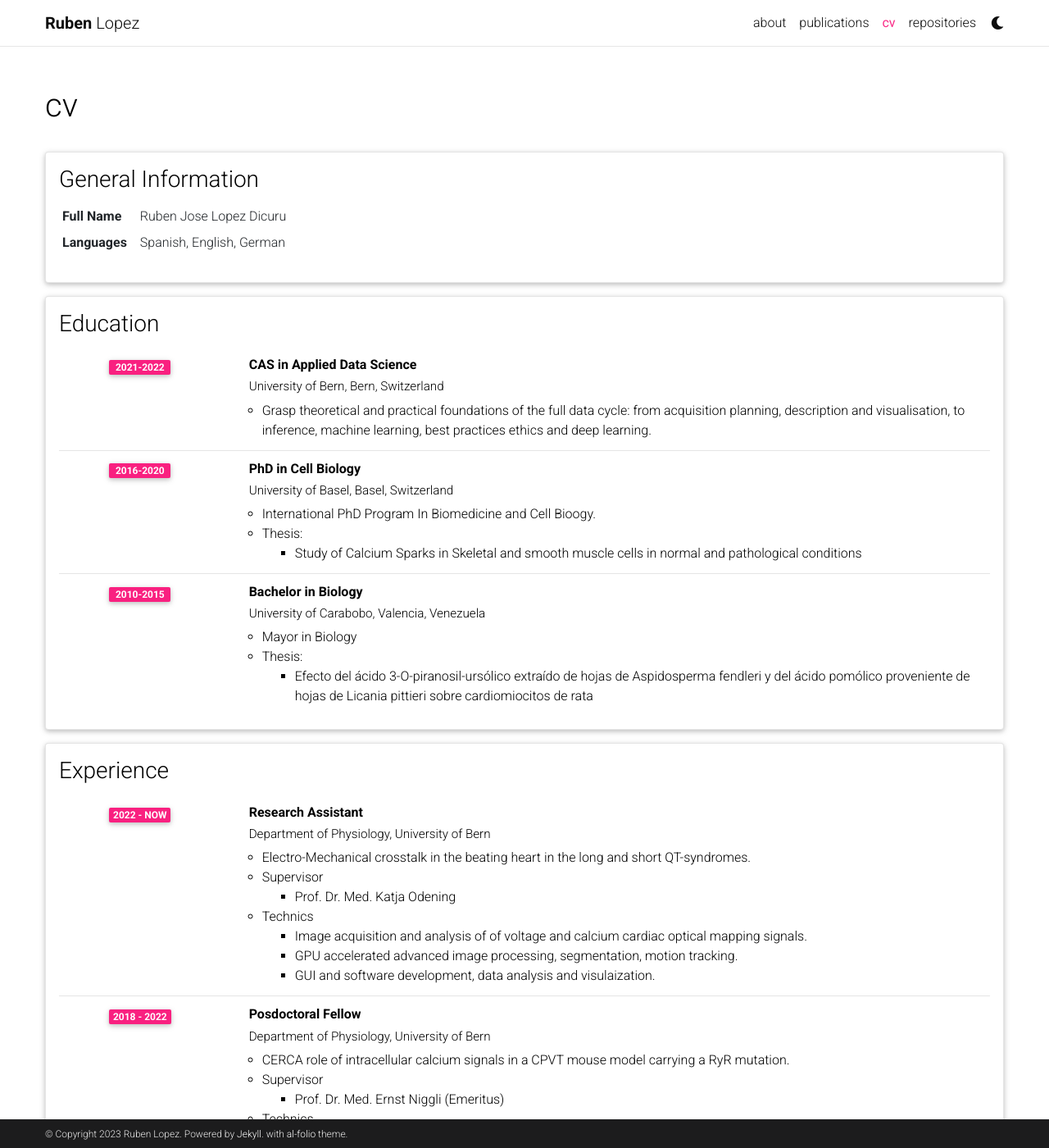
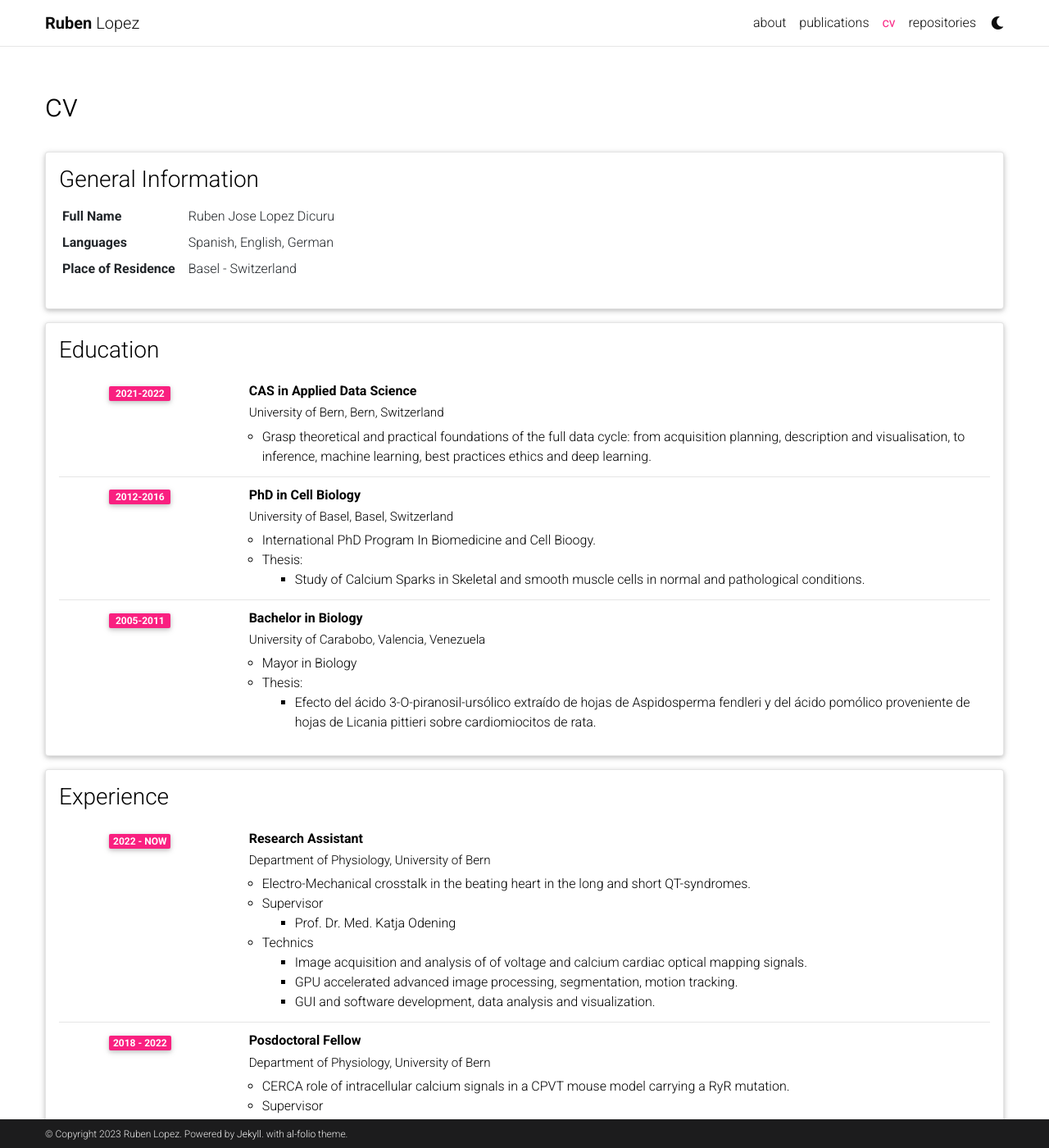
Before and after one commit to rjlopez2/my_site, a Jekyll site: the page built from _pages/cv.md, in a window 1280 px wide and 1400 px high. Shown: the whole window at 82% size. Built offline with Jekyll 4.4.1, drawn with Linux system fonts in a browser that asks for light colours; comment, search, counter and statistics services are not loaded; a style sheet for code colours, icons or effects is not loaded; some of the changed text lies outside the part shown.

Commit message:
add residence and fix wrong dates

```diff
--- a/_data/cv.yml
+++ b/_data/cv.yml
@@ -7,6 +7,8 @@
     #   value: 14th March 1879
     - name: Languages
       value: Spanish, English, German
+    - name: Place of Residence
+      value: Basel - Switzerland
 
 - title: Education
   type: time_table
@@ -18,21 +20,21 @@
         - "Grasp theoretical and practical foundations of the full data cycle: from acquisition planning, description and visualisation, to inference, machine learning, best practices ethics and deep learning."
     - title: PhD in Cell Biology
       institution: University of Basel, Basel, Switzerland
-      year: 2016-2020
+      year: 2012-2016
       description:
         - International PhD Program In Biomedicine and Cell Bioogy.
         - title: "Thesis:"
           contents:
-            -  Study of Calcium Sparks in Skeletal and smooth muscle cells in normal and pathological conditions
+            -  Study of Calcium Sparks in Skeletal and smooth muscle cells in normal and pathological conditions.
 
     - title: Bachelor in Biology
       institution: University of Carabobo, Valencia, Venezuela
-      year: 2010-2015
+      year: 2005-2011
       description:
         - Mayor in Biology
         - title: "Thesis:"
           contents:
-            - Efecto del ácido 3-O-piranosil-ursólico extraído de hojas de Aspidosperma fendleri y del ácido pomólico proveniente de hojas de Licania pittieri sobre cardiomiocitos de rata
+            - Efecto del ácido 3-O-piranosil-ursólico extraído de hojas de Aspidosperma fendleri y del ácido pomólico proveniente de hojas de Licania pittieri sobre cardiomiocitos de rata.
 
 
 
@@ -51,7 +53,7 @@
           contents:
             - Image acquisition and analysis of of voltage and calcium cardiac optical mapping signals.
             - GPU accelerated advanced image processing, segmentation, motion tracking.
-            - GUI and software development, data analysis and visulaization.
+            - GUI and software development, data analysis and visualization.
     - title: Posdoctoral Fellow
       institution: Department of Physiology, University of Bern
       year: 2018 - 2022
@@ -68,7 +70,7 @@
 
     - title: PhD Researcher
       institution: University of Basel, Basel, Switzerland
-      year: 2010-2015
+      year: 2012-2016
       description:
         - Local and global calium signals in skeletal and smooth muscle cells carrying a Malignant Hypertehrmia mutation in the RyR calcium channel.
         - title: Supervisor(s)
@@ -77,9 +79,9 @@
             - Prof. Dr. Med. Francesco Zorzato.
         - title: Technics
           contents:
-            - Calcium signaling
+            - Calcium signaling.
             - Confocal microscopy.
-            - Biochemestry and molecular biology
+            - Biochemestry and molecular biology.
 
 
 - title: Open Source Projects
```
